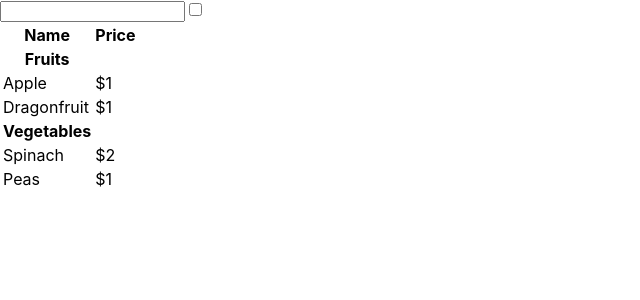
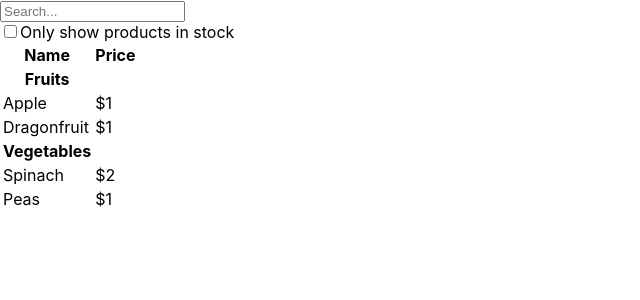
Before and after one commit to ben-sembira-1/FullstackTraining, a React (Create React App) app in the folder Exercices/grocery-store/: page / in a window 1280 px wide. Shown: the top 300 px of the page, without its empty margins (0-640 px from the left). Built offline with nearby package versions, Linux system fonts and the light colour scheme.

Commit message:
fix: labels on the searchbar

```diff
--- a/Exercices/grocery-store/src/SearchBar.js
+++ b/Exercices/grocery-store/src/SearchBar.js
@@ -1,8 +1,13 @@
 export function SearchBar({ filters }) {
     return (
         <>
-            <input type="text" label="Search..." />
-            <input type="checkbox" label="Only show products in stock" />
+            <div>
+                <input type="text" placeholder="Search..." />
+            </div>
+            <div>
+                <input type="checkbox" />
+                <label>Only show products in stock</label>
+            </div>
         </>
     );
 }
```
